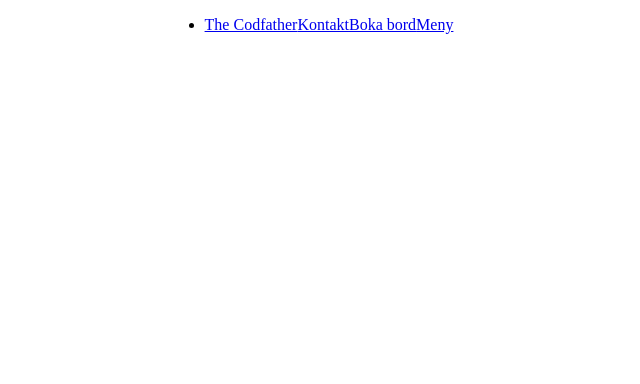
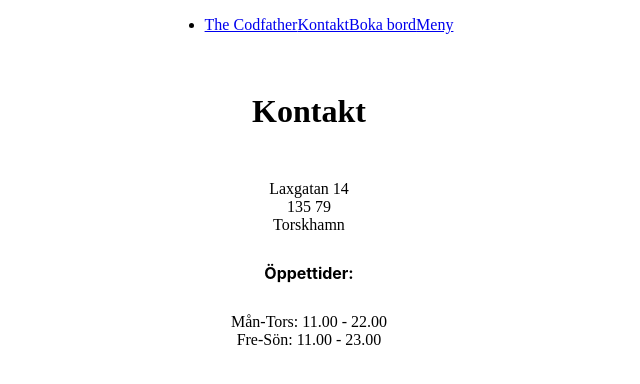
Before and after one commit to tovehydmark/restaurangen, a React (Create React App) app: page /Contact in a window 1280 px wide. Shown: the top 384 px of the page, without its empty margins (331-971 px from the left). Built offline with nearby package versions, Linux system fonts and the light colour scheme.

Commit message:
Fixat bas för footer och Kontakt

```diff
--- a/src/components/Contact.tsx
+++ b/src/components/Contact.tsx
@@ -1,3 +1,56 @@
+import "../style/style.scss";
+import axios from "axios";
+
 export function Contact() {
-  return <></>;
+  return (
+    <section>
+
+    <h2>Kontakt</h2>
+    <article>
+    <p>
+      Laxgatan 14
+      <br />
+      135 79
+      <br />
+      Torskhamn
+    </p>
+    </article>
+    <h4>Öppettider:</h4>
+    <article>
+      <p>
+        Mån-Tors: 11.00 - 22.00
+        <br />
+        Fre-Sön: 11.00 - 23.00
+      </p>
+    </article>
+
+    <footer>
+
+    </footer>
+  </section>
+
+  );
 }
+/*
+    <section>
+
+    <h2>Kontakt</h2>
+    <article>
+    <p>
+      Laxgatan 14
+      <br />
+      135 79
+      <br />
+      Torskhamn
+    </p>
+    </article>
+    <h4>Öppettider:</h4>
+    <article>
+      <p>
+        Mån-Tors: 11.00 - 22.00
+        <br />
+        Fre-Sön: 11.00 - 23.00
+      </p>
+    </article>
+  </section>
+  */
```
